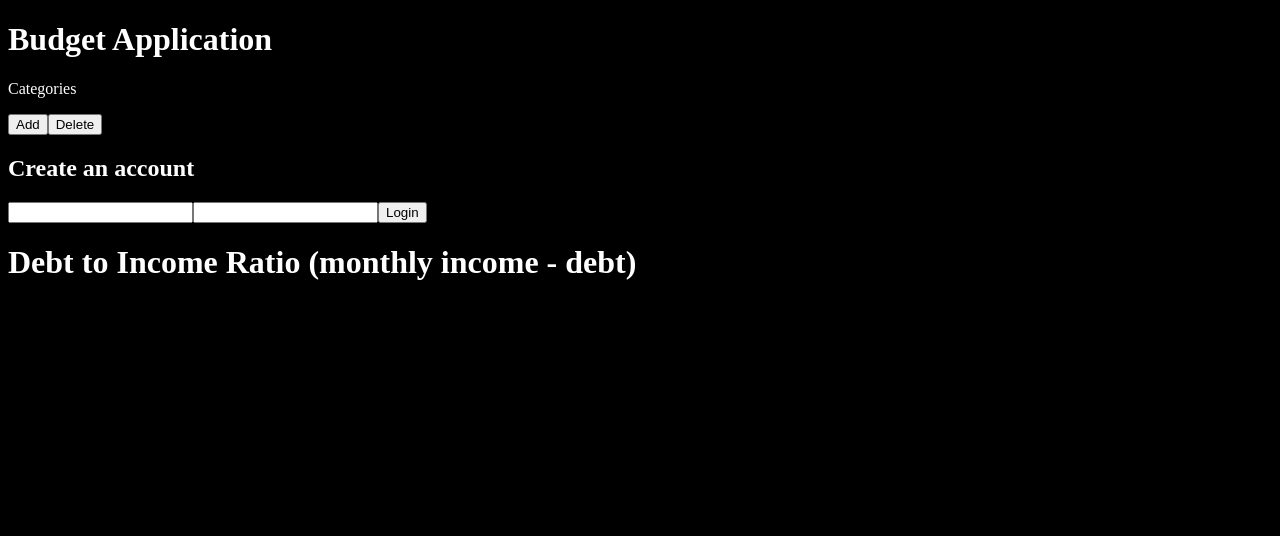
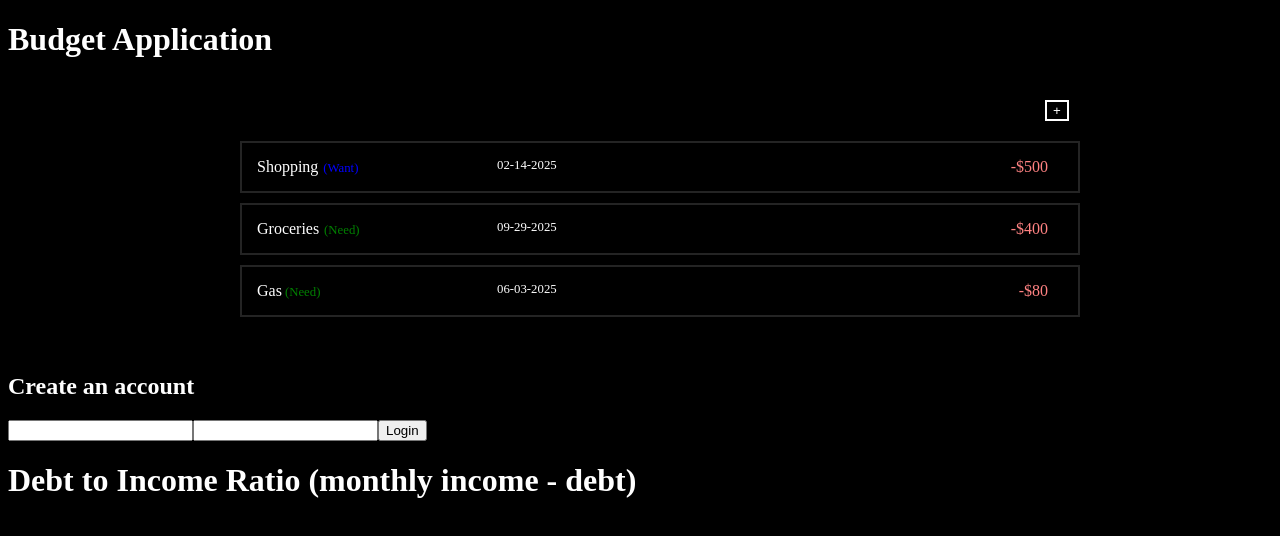
Before and after one commit to IgItIsKyi/BudgetApplication, a React (Vite) app in the folder budget-app/: page / in a window 1280 px wide. Shown: the top 536 px of the page. Built offline with nearby package versions, Linux system fonts and the light colour scheme.

Commit message:
creation - bills Component

```diff
--- a/budget-app/client/src/components/homepage/bills.tsx
+++ b/budget-app/client/src/components/homepage/bills.tsx
@@ -1,30 +1,115 @@
-import { Chart } from "react-google-charts";
+import { useState } from "react";
 import '../homepage/homepage.css';
 
 class Bill {
+    id: number;
     name: string;
     amount: number;
     date: string;
     category: string;
 
-    constructor(name: string, amount: number, date: string, category: string) {
+    constructor(id: number, name: string, amount: number, date: string, category: string) {
+        this.id = id;
         this.name = name;
         this.amount = amount;
         this.date = date;
         this.category = category;
     }
+}
 
+class Budget {
+    bills: Bill[] = [];
+
+    addBill(name: string, amount: number, date: string, category: string) {
+        const bill = new Bill(this.bills.length + 1, name, amount, date, category);
+        this.bills.push(bill);
+    }
+
+    removeBill(id: number) {
+        this.bills = this.bills.filter(bill => bill.id !== id);
+    }
+
+    updateBill(updatedBill: Bill) {
+        this.bills = this.bills.map(b => b.id === updatedBill.id ? updatedBill : b);
+    }
+}
+
+const budget = new Budget();
+budget.addBill("Shopping", 500, "02-14-2025", "Want");
+budget.addBill("Groceries", 400, "09-29-2025", "Need");
+budget.addBill("Gas", 80, "06-03-2025", "Need");
+
+function CreateBill({ onClose, onSubmit, initialBill }: { onClose: () => void; onSubmit: (bill: Bill) => void; initialBill?: Bill }) {
+    const handleSubmit = (e: React.FormEvent<HTMLFormElement>) => {
+        e.preventDefault();
+
+        const form = e.currentTarget;
+        const nameInput = form.elements.namedItem("billName") as HTMLInputElement;
+        const amountInput = form.elements.namedItem("amount") as HTMLInputElement;
+        const dateInput = form.elements.namedItem("date") as HTMLInputElement;
+        const categoryInput = form.elements.namedItem("category") as HTMLInputElement;
+
+        const bill = new Bill(initialBill?.id || Date.now(), nameInput.value, parseFloat(amountInput.value), dateInput.value, categoryInput.value);
+        onSubmit(bill);
+        onClose();
+    };
+
+    return (
+        <form onSubmit={handleSubmit} className="billCreation">
+            <label htmlFor="billName">Bill Name: </label>
+            <input name="billName" type="text" defaultValue={initialBill?.name}></input><br />
+            <label htmlFor="amount">Amount: </label>
+            <input className="amount" name="amount" type="number" defaultValue={initialBill?.amount}></input><br />
+            <label htmlFor="date">Date Due: </label>
+            <input name="date" type="text" defaultValue={initialBill?.date}></input><br />
+            <label htmlFor="category">Category: </label>
+            <input name="category" type="text" defaultValue={initialBill?.category}></input><br />
+            <button type="submit" value="submit">Submit</button>
+            <button type="button" onClick={onClose}>Cancel</button>
+        </form>
+    );
 }
 
 function Bills() {
+    const [refresh, setRefresh] = useState(0);
+    const [mode, setMode] = useState<'view' | 'add' | 'edit'>('view');
+    const [selectedBill, setSelectedBill] = useState<Bill | null>(null);
 
-    return (
-        <>
-            <p>Categories</p>
-            <button>Add</button>
-            <button>Delete</button>
-        </>
-    );
-};
+    switch (mode) {
+        case 'view':
+            return (
+                <div className="viewSection">
+                    <button className="addBill" onClick={() => setMode('add')}>+</button>
+                    <ul>
+                        {budget.bills.map(bill => (
+                            <li className="bills" key={bill.id}>
 
-export default Bills
+                                <span>
+                                    <span className="billDate">
+                                        {bill.date}
+                                    </span>
+                                    {bill.name}
+                                    <span className={bill.category + "Category"}>
+                                        ({bill.category})
+                                    </span>
+                                </span>
+                                <span className="billAmount">-${bill.amount}</span>
+                                <button className="editBtn" onClick={() => { setSelectedBill(bill); setMode('edit'); }}>Edit</button>
+                                <button className="deleteBtn" onClick={() => { budget.removeBill(bill.id); setRefresh(refresh + 1); }}>Remove</button>
+                            </li>
+                        ))}
+                    </ul>
+                </div>
+            );
+        case 'add':
+            return <CreateBill onClose={() => setMode('view')} onSubmit={(bill) => { budget.addBill(bill.name, bill.amount, bill.date, bill.category); setRefresh(refresh + 1); }} />;
+        case 'edit':
+            if (selectedBill) {
+                return <CreateBill onClose={() => { setMode('view'); setSelectedBill(null); }} onSubmit={(bill) => { budget.updateBill(bill); setRefresh(refresh + 1); }} initialBill={selectedBill} />;
+            }
+            break;
+    }
+    return null;
+}
+
+export default Bills;
--- a/budget-app/client/src/components/homepage/homepage.css
+++ b/budget-app/client/src/components/homepage/homepage.css
@@ -0,0 +1,111 @@
+.viewSection {
+    background-color: black;
+    color: white;
+    padding: 20px;
+    max-width: 900px;
+    margin: 0 auto;
+    position: relative;
+}
+
+.viewTitle {
+    padding-top: 20px;
+    text-align: center;
+}
+
+ul {
+    margin-top: 20px;
+}
+
+.addBill {
+    position: relative;
+    left: 95%;
+    background-color: black;
+    color: white;
+    border: 2px solid white;
+}
+
+.addBill:hover {
+    background-color: white;
+    border: 2px solid black;
+    color: black;
+}
+
+
+.bills {
+    display: flex;
+    padding: 15px;
+    margin: 10px;
+    border: 2px solid rgb(36, 36, 36);
+    position: relative;
+}
+
+.billDate {
+    position: absolute;
+    padding-left: 30vh;
+    font-size: 80%;
+}
+
+.NeedCategory {
+    position: relative;
+    margin-left: 5%;
+    margin-top: 20%;
+    font-size: 80%;
+    color: green;
+}
+
+.WantCategory {
+    position: relative;
+    margin-left: 5%;
+    margin-top: 20%;
+    font-size: 80%;
+    color: blue;
+}
+
+.bills button {
+    position: absolute;
+    top: 50%;
+    opacity: 0;
+    transition: opacity 0.3s ease;
+    background: rgba(255, 255, 255, 0.1);
+    border: 1px solid rgba(255, 255, 255, 0.3);
+    color: white;
+    cursor: pointer;
+    font-size: 12px;
+    padding: 4px 8px;
+    border-radius: 4px;
+    z-index: 1;
+}
+
+.bills:hover button {
+    opacity: 1;
+}
+
+.editBtn {
+    left: calc(50% - 30px);
+    transform: translateY(-50%);
+}
+
+.editBtn:hover {
+    background: #007bff;
+    border-color: #007bff;
+}
+
+.deleteBtn {
+    left: calc(50% + 30px);
+    transform: translateY(-50%);
+}
+
+.deleteBtn:hover {
+    background: #dc3545;
+    border-color: #dc3545;
+}
+
+.bills:hover {
+    border: 2px solid white;
+}
+
+.billAmount {
+    margin-left: auto;
+    padding-right: 15px;
+    color: rgb(255, 130, 130);
+}
```
